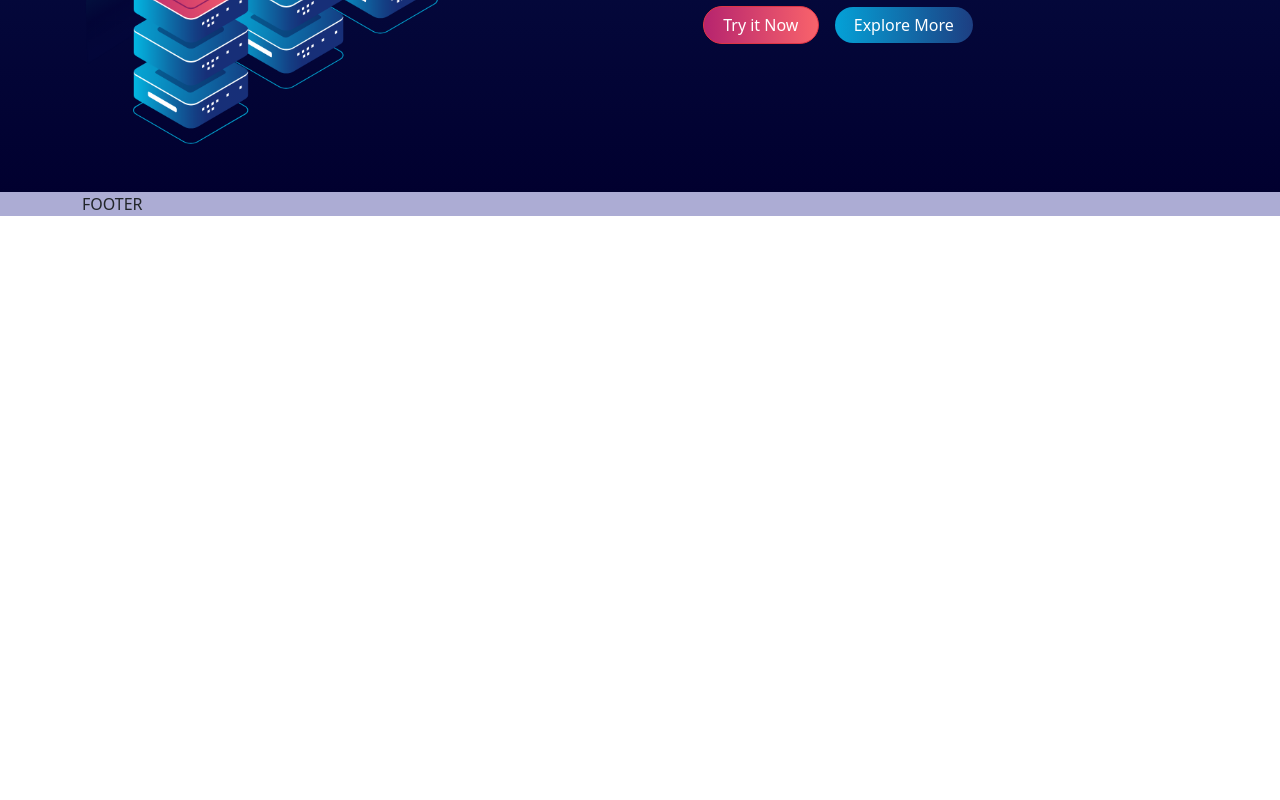
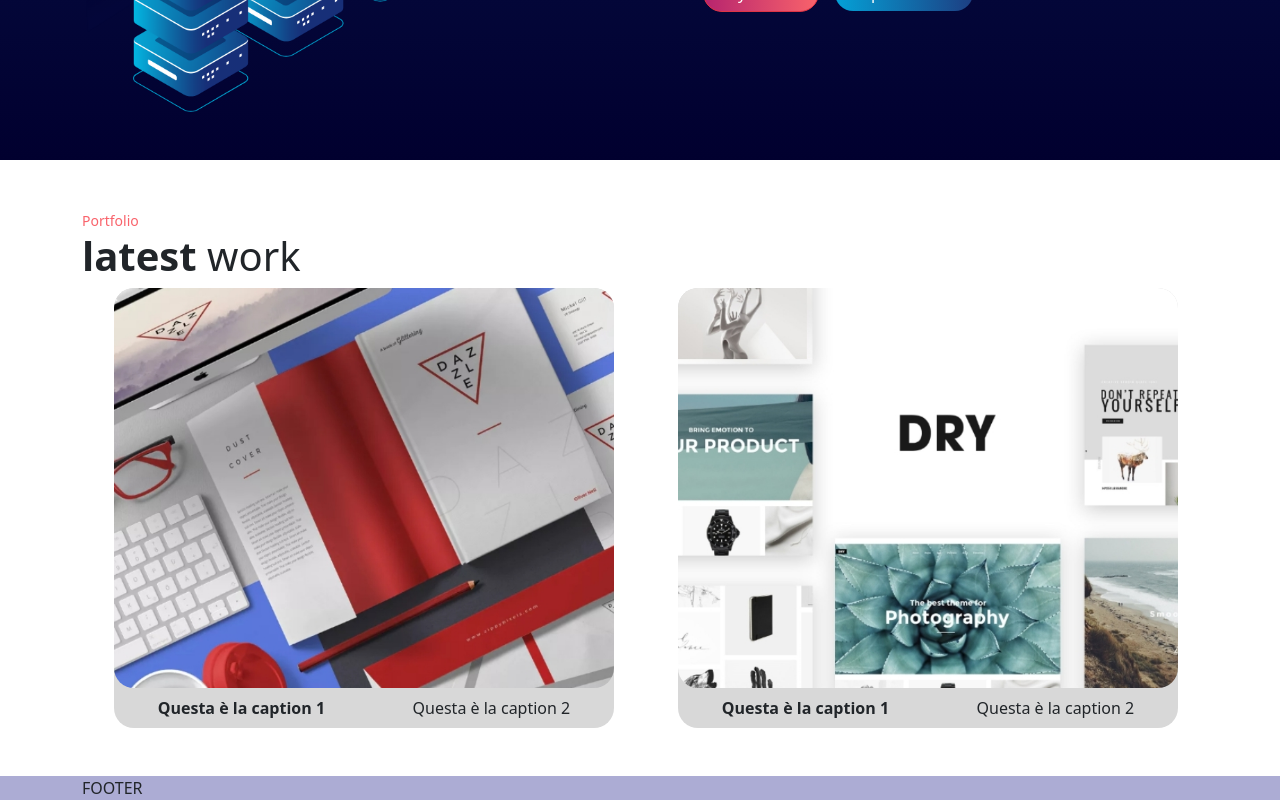
Before and after one commit to lucapolzone/proj-html-vuejs, a Vue app: page / in a window 1280 px wide. Shown: the part 1927-2727 px from the top of the page. Before the commit the page ends 2143 px from the top, so only its background shows below. Built offline with nearby package versions, Linux system fonts and the light colour scheme.

Commit message:
feat: add first static cards for carousel

```diff
--- a/src/components/AppMain.vue
+++ b/src/components/AppMain.vue
@@ -20,10 +20,11 @@ export default {
 <template>
   <main>
 
+    <!-- SECTION OUR SERVICES -->
     <section id="our-services">
       <div class="container text-center">
 
-        <div class="wrapper-title">
+        <div class="wrapper-title text-center">
           <small>Our Services</small>
           <h2>What We Do</h2>
           <p>When, while the lovely valley teems with vapour around meand the</p>
@@ -39,11 +40,12 @@ export default {
       </div>
     </section>
 
+    <!-- SECTION START YOUR PROJECT -->
     <section id="start-your-project">
       <div class="container">
 
         <!-- SX -->
-        <div class="row  d-flex align-items-center">
+        <div class="row d-flex align-items-center">
 
           <div class="col-md-5">
 
@@ -82,6 +84,61 @@ export default {
       </div>
     </section>
 
+    <!-- SECTION PORTFOLIO -->
+    <section id="portfolio">
+      <div class="container">
+
+        <div class="wrapper-title">
+          <small>Portfolio</small>
+          <h2>latest <span class="fw-normal">work</span></h2>
+        </div>
+
+        <div class="container-carousel d-flex">
+
+          <div class="wrapper-card">
+            <div class="img-card" id="img1">
+            </div>
+            <div class="caption-card d-flex align-items-center justify-content-around py-2">
+              <p class="fw-bold">
+                Questa è la caption 1
+              </p>
+              <p>
+                Questa è la caption 2
+              </p>
+            </div>
+          </div>
+
+          <div class="wrapper-card">
+            <div class="img-card" id="img2">
+            </div>
+            <div class="caption-card d-flex align-items-center justify-content-around py-2">
+              <p class="fw-bold">
+                Questa è la caption 1
+              </p>
+              <p>
+                Questa è la caption 2
+              </p>
+            </div>
+          </div>
+
+          <div class="wrapper-card">
+            <div class="img-card" id="img3">
+            </div>
+            <div class="caption-card d-flex align-items-center justify-content-around py-2">
+              <p class="fw-bold">
+                Questa è la caption 1
+              </p>
+              <p>
+                Questa è la caption 2
+              </p>
+            </div>
+          </div>
+
+        </div>
+
+      </div>
+    </section>
+
 
   </main>
 </template>
@@ -98,7 +155,6 @@ main {
   }
 
   .wrapper-title {
-    text-align: center;
 
     small {
       color: #F9636B;
@@ -133,5 +189,40 @@ main {
 
   }
 
+
+  section#portfolio {
+    .container-carousel {
+      overflow-x: auto;
+
+      .wrapper-card {
+        background-color: #d8d8d8;
+        border-radius: 20px;
+        width: fit-content;
+        margin: 0 $medium-size;
+
+        .img-card {
+          border-radius: 20px;
+          width: 500px;
+          height: 400px;
+          background-size: cover;
+
+          &#img1 {
+            background-image: url('/images/8wa60okr-1-790x576.jpg');
+          }
+
+          &#img2 {
+            background-image: url('/images/DRY-1-790x576.jpg');
+          }
+
+          &#img3 {
+            background-image: url('/images/a247b00b-3621-470f-b4b8-b3ac46f25907-1-790x576.jpg');
+          }
+        }
+      }
+    }
+
+  }
+
+
 }
 </style>
--- a/src/styles/general.scss
+++ b/src/styles/general.scss
@@ -67,7 +67,9 @@ a:hover {
   }
 }
 
-
+p {
+  margin-bottom: 0;
+}
 
 
 // UTILS PROPS
```
